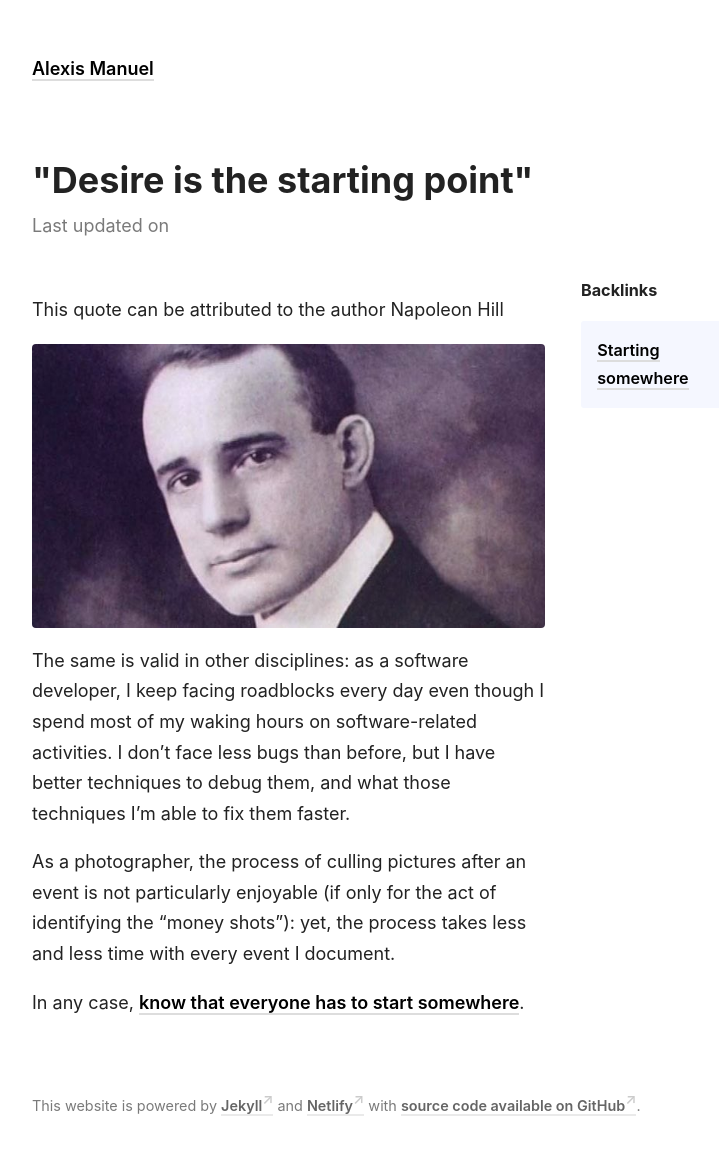
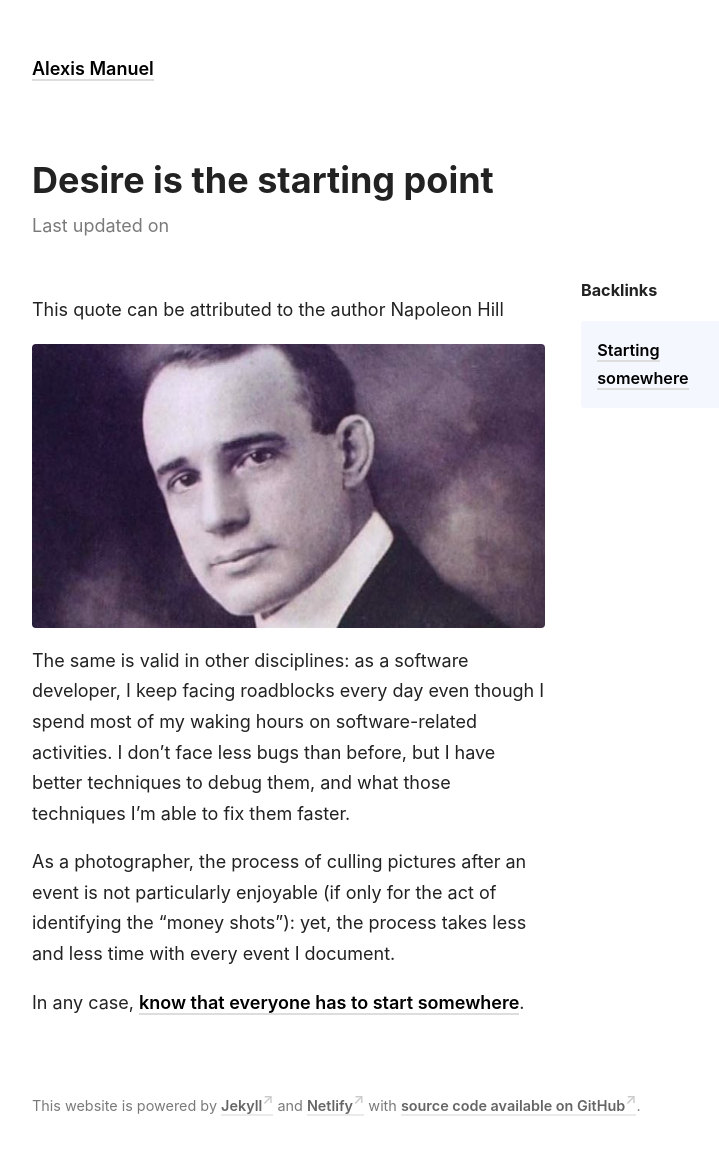
Before and after one commit to alexismanuel/alexismanuel.com, a Jekyll site: the page built from _notes/desire-is-the-starting-point.md, in a window 1280 px wide. Shown: the whole page, without its empty margins (248-967 px from the left). Built offline with Jekyll 4.4.1, drawn with Linux system fonts in a browser that asks for light colours.

```diff
--- a/_notes/desire-is-the-starting-point.md
+++ b/_notes/desire-is-the-starting-point.md
@@ -1,5 +1,5 @@
 ---
-title: '"Desire is the starting point"'
+title: 'Desire is the starting point'
 image: /assets/napoleon-hill.jpg
 ---
 
```
